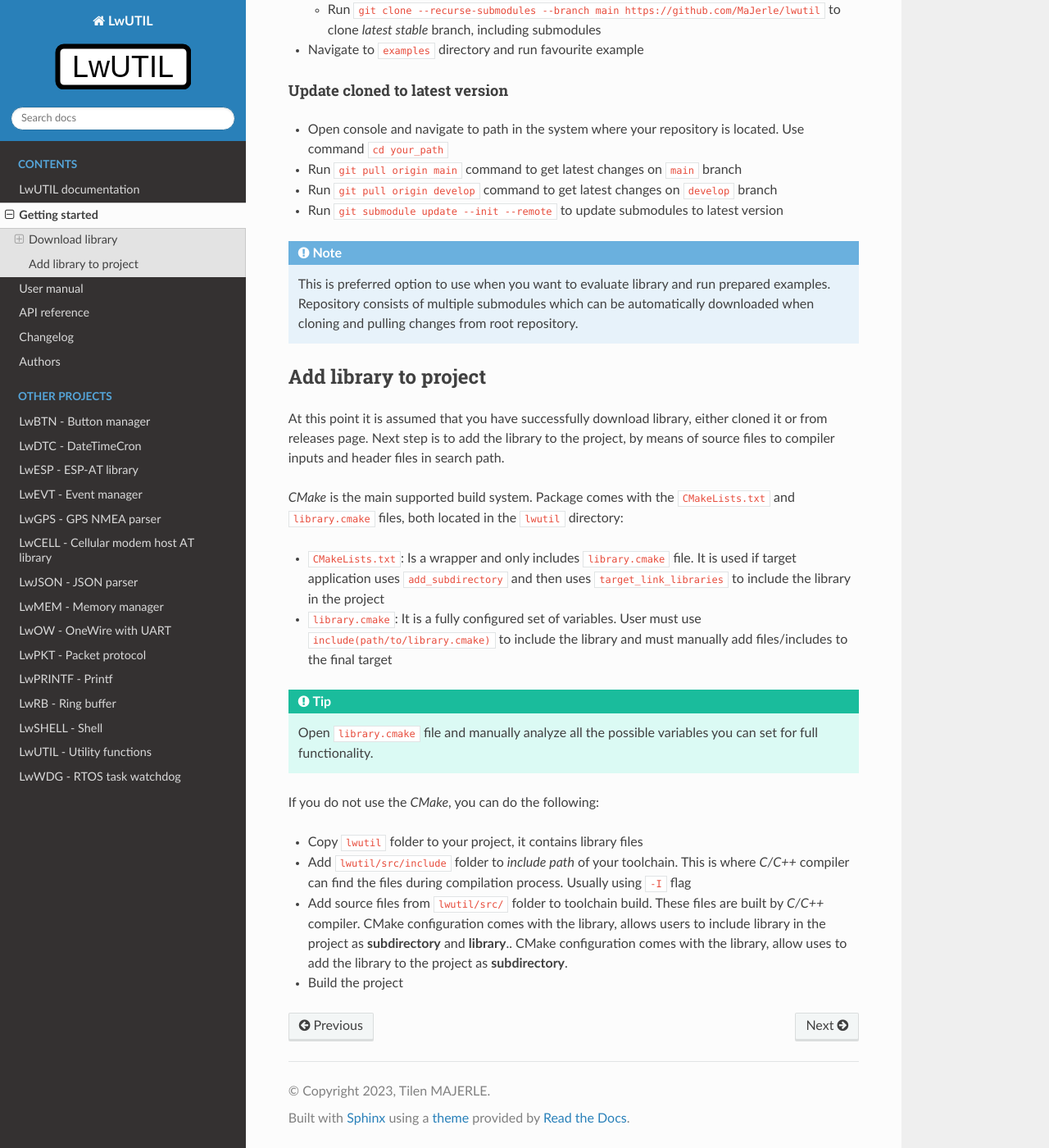
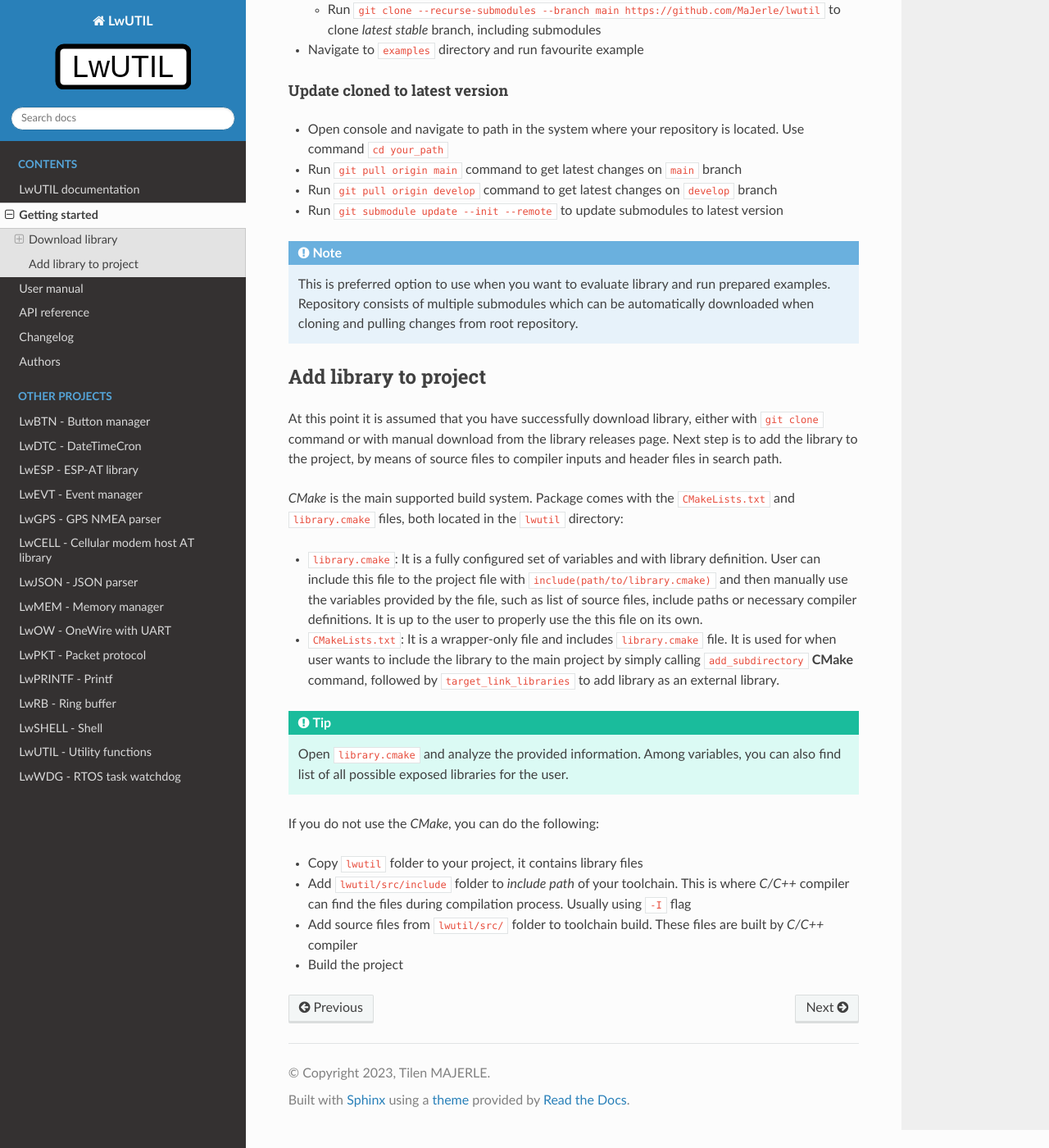
Before and after one commit to MaJerle/lwutil, a Sphinx documentation site: the page built from docs/get-started/index.rst, in a window 1280 px wide and 1400 px high, scrolled down 923 px. Shown: the whole window at 82% size. Built offline with Sphinx 7.4.7 and the Read the Docs theme 2.0.0, drawn with Linux system fonts in a browser that asks for light colours; the version number could not be read and is left out.

Commit message:
Improve the getting started documentation - how to add library to project with CMake config

```diff
--- a/docs/get-started/index.rst
+++ b/docs/get-started/index.rst
@@ -57,20 +57,20 @@
 Add library to project
 ^^^^^^^^^^^^^^^^^^^^^^
 
-At this point it is assumed that you have successfully download library, either cloned it or from releases page.
+At this point it is assumed that you have successfully download library, either with ``git clone`` command or with manual download from the library releases page.
 Next step is to add the library to the project, by means of source files to compiler inputs and header files in search path.
 
 *CMake* is the main supported build system. Package comes with the ``CMakeLists.txt`` and ``library.cmake`` files, both located in the ``lwutil`` directory:
 
-* ``CMakeLists.txt``: Is a wrapper and only includes ``library.cmake`` file. It is used if target application uses ``add_subdirectory`` and then uses ``target_link_libraries`` to include the library in the project
-* ``library.cmake``: It is a fully configured set of variables. User must use ``include(path/to/library.cmake)`` to include the library and must manually add files/includes to the final target
+* ``library.cmake``: It is a fully configured set of variables and with library definition. User can include this file to the project file with ``include(path/to/library.cmake)`` and then manually use the variables provided by the file, such as list of source files, include paths or necessary compiler definitions. It is up to the user to properly use the this file on its own.
+* ``CMakeLists.txt``: It is a wrapper-only file and includes ``library.cmake`` file. It is used for when user wants to include the library to the main project by simply calling ``add_subdirectory`` **CMake** command, followed by ``target_link_libraries`` to add library as an external library.
 
 .. tip::
-    Open ``library.cmake`` file and manually analyze all the possible variables you can set for full functionality.
+    Open ``library.cmake`` and analyze the provided information. Among variables, you can also find list of all possible exposed libraries for the user.
 
 If you do not use the *CMake*, you can do the following:
 
 * Copy ``lwutil`` folder to your project, it contains library files
 * Add ``lwutil/src/include`` folder to `include path` of your toolchain. This is where `C/C++` compiler can find the files during compilation process. Usually using ``-I`` flag
-* Add source files from ``lwutil/src/`` folder to toolchain build. These files are built by `C/C++` compiler. CMake configuration comes with the library, allows users to include library in the project as **subdirectory** and **library**.. CMake configuration comes with the library, allow uses to add the library to the project as **subdirectory**.
+* Add source files from ``lwutil/src/`` folder to toolchain build. These files are built by `C/C++` compiler
 * Build the project
```
